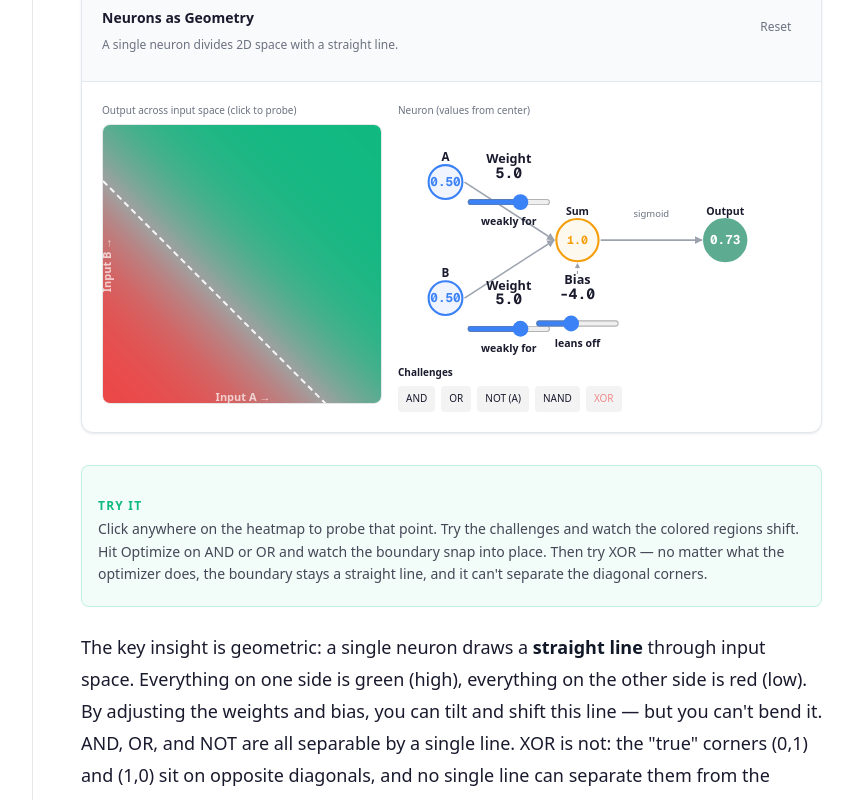
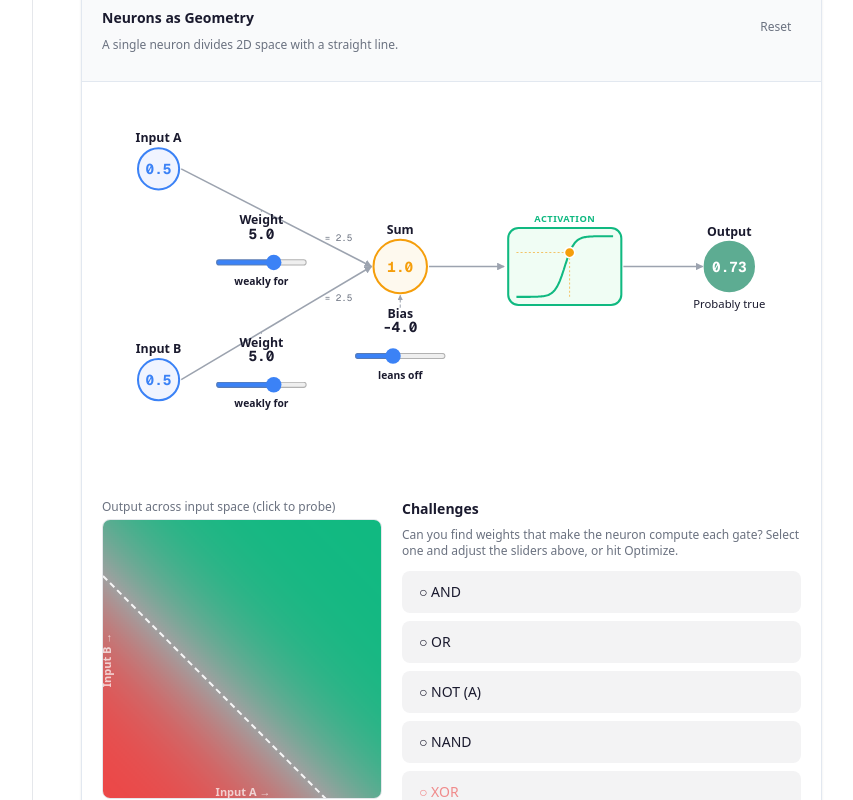
Before and after one commit to robennals/ai-explained, a Next.js app: page /03-neurons in a window 1280 px wide. Shown: the part 6260-7060 px from the top of the page, without its empty margins (223-1076 px from the left). Built offline with nearby package versions, Linux system fonts and the light colour scheme.

Commit message:
More on neurons

```diff
--- a/src/components/widgets/neurons/NeuronGeometry.tsx
+++ b/src/components/widgets/neurons/NeuronGeometry.tsx
@@ -346,16 +346,63 @@ export function NeuronGeometry() {
   const weightedSum = w1 * clickInput.x + w2 * clickInput.y + bias;
   const output = sigmoid(weightedSum);
 
-  // Neuron diagram layout
-  const DW = 360;
-  const DH = 220;
-  const INX = 45;
-  const INA_Y = 55;
-  const INB_Y = 165;
-  const SUMX = 170;
-  const SUMY = 110;
-  const OUTX = 310;
-  const OUTY = 110;
+  const prodA = w1 * clickInput.x;
+  const prodB = w2 * clickInput.y;
+
+  // Neuron diagram layout — matches NeuronPlayground exactly
+  const DW = 680;
+  const DH = 370;
+  const INX = 55;
+  const INA_Y = 65;
+  const INB_Y = 270;
+  const SUMX = 290;
+  const SUMY = 160;
+  const ACTX = 450;
+  const ACTY = 160;
+  const ACTW = 110;
+  const ACTH = 75;
+  const OUTX = 610;
+  const OUTY = 160;
+
+  // Arrow endpoints
+  const aStart = { x: INX + 22, y: INA_Y };
+  const aEnd = { x: SUMX - 28, y: SUMY };
+  const bStart = { x: INX + 22, y: INB_Y };
+  const bEnd = { x: SUMX - 28, y: SUMY };
+
+  // Weight slider attachment points
+  const waX = 155;
+  const waT = (waX - aStart.x) / (aEnd.x - aStart.x);
+  const waY = aStart.y + waT * (aEnd.y - aStart.y);
+  const wbX = 155;
+  const wbT = (wbX - bStart.x) / (bEnd.x - bStart.x);
+  const wbY = bStart.y + wbT * (bEnd.y - bStart.y);
+
+  // Sigmoid curve path
+  const sigmoidPath = useMemo(() => {
+    const pts: string[] = [];
+    const pL = ACTX - ACTW / 2 + 8;
+    const pR = ACTX + ACTW / 2 - 8;
+    const pT = ACTY - ACTH / 2 + 8;
+    const pB = ACTY + ACTH / 2 - 8;
+    for (let i = 0; i <= 100; i++) {
+      const xv = -10 + 20 * (i / 100);
+      const yv = sigmoid(xv);
+      pts.push(
+        `${i === 0 ? "M" : "L"}${(pL + (i / 100) * (pR - pL)).toFixed(1)},${(pB - yv * (pB - pT)).toFixed(1)}`
+      );
+    }
+    return pts.join(" ");
+  }, []);
+
+  // Operating point on sigmoid
+  const opFrac = Math.max(0, Math.min(1, (weightedSum + 10) / 20));
+  const pL = ACTX - ACTW / 2 + 8;
+  const pR = ACTX + ACTW / 2 - 8;
+  const pT = ACTY - ACTH / 2 + 8;
+  const pB = ACTY + ACTH / 2 - 8;
+  const opSx = pL + opFrac * (pR - pL);
+  const opSy = pB - output * (pB - pT);
 
   return (
     <WidgetContainer
@@ -363,10 +410,100 @@ export function NeuronGeometry() {
       description="A single neuron divides 2D space with a straight line."
       onReset={reset}
     >
-      <div className="flex flex-col lg:flex-row gap-4">
+      {/* Row 1: Neuron diagram — full width, matching NeuronPlayground layout */}
+      <svg
+        viewBox={`0 0 ${DW} ${DH}`}
+        className="w-full"
+        aria-label="Interactive neuron diagram"
+      >
+        <defs>
+          <marker id="ng-arrow" viewBox="0 0 10 10" refX="9" refY="5" markerWidth="5" markerHeight="5" orient="auto-start-reverse">
+            <path d="M 0 0 L 10 5 L 0 10 z" fill="#9ca3af" />
+          </marker>
+        </defs>
+
+        {/* === INPUT A === */}
+        <text x={INX} y={INA_Y - 26} textAnchor="middle" className="fill-foreground text-[12px] font-bold pointer-events-none select-none">
+          Input A
+        </text>
+        <circle cx={INX} cy={INA_Y} r={20} fill="#f0f4ff" stroke="#3b82f6" strokeWidth="2" />
+        <text x={INX} y={INA_Y + 5} textAnchor="middle" className="fill-accent text-[14px] font-bold font-mono pointer-events-none select-none">
+          {clickInput.x.toFixed(1)}
+        </text>
+
+        {/* === INPUT B === */}
+        <text x={INX} y={INB_Y - 26} textAnchor="middle" className="fill-foreground text-[12px] font-bold pointer-events-none select-none">
+          Input B
+        </text>
+        <circle cx={INX} cy={INB_Y} r={20} fill="#f0f4ff" stroke="#3b82f6" strokeWidth="2" />
+        <text x={INX} y={INB_Y + 5} textAnchor="middle" className="fill-accent text-[14px] font-bold font-mono pointer-events-none select-none">
+          {clickInput.y.toFixed(1)}
+        </text>
+
+        {/* === ARROW A → SUM === */}
+        <line x1={aStart.x} y1={aStart.y} x2={aEnd.x} y2={aEnd.y} stroke="#9ca3af" strokeWidth="1.5" markerEnd="url(#ng-arrow)" />
+        <line x1={waX} y1={waY} x2={waX} y2={waY + 4} stroke="#9ca3af" strokeWidth="0.8" strokeDasharray="2,2" />
+        <MiniSlider x={waX} y={waY + 4} value={w1} min={-15} max={15} step={0.1} onChange={setW1} label="Weight" interpret={interpretWeight} width={90} />
+        <text x={230} y={aStart.y + 0.82 * (aEnd.y - aStart.y) - 8} textAnchor="middle" className="fill-muted text-[9px] font-mono pointer-events-none select-none">
+          = {prodA.toFixed(1)}
+        </text>
+
+        {/* === ARROW B → SUM === */}
+        <line x1={bStart.x} y1={bStart.y} x2={bEnd.x} y2={bEnd.y} stroke="#9ca3af" strokeWidth="1.5" markerEnd="url(#ng-arrow)" />
+        <line x1={wbX} y1={wbY} x2={wbX} y2={wbY + 4} stroke="#9ca3af" strokeWidth="0.8" strokeDasharray="2,2" />
+        <MiniSlider x={wbX} y={wbY + 4} value={w2} min={-15} max={15} step={0.1} onChange={setW2} label="Weight" interpret={interpretWeight} width={90} />
+        <text x={230} y={bStart.y + 0.82 * (bEnd.y - bStart.y) + 14} textAnchor="middle" className="fill-muted text-[9px] font-mono pointer-events-none select-none">
+          = {prodB.toFixed(1)}
+        </text>
+
+        {/* === SUM NODE === */}
+        <text x={SUMX} y={SUMY - 32} textAnchor="middle" className="fill-foreground text-[12px] font-bold pointer-events-none select-none">
+          Sum
+        </text>
+        <circle cx={SUMX} cy={SUMY} r={26} fill="#fef9ee" stroke="#f59e0b" strokeWidth="2" />
+        <text x={SUMX} y={SUMY + 5} textAnchor="middle" className="fill-warning text-[14px] font-bold font-mono pointer-events-none select-none">
+          {weightedSum.toFixed(1)}
+        </text>
+
+        {/* === BIAS === */}
+        <line x1={SUMX} y1={SUMY + 40} x2={SUMX} y2={SUMY + 28} stroke="#9ca3af" strokeWidth="1" strokeDasharray="3,2" markerEnd="url(#ng-arrow)" />
+        <MiniSlider x={SUMX} y={SUMY + 40} value={bias} min={-20} max={20} step={0.1} onChange={setBias} label="Bias" interpret={interpretBias} width={90} />
+
+        {/* === SUM → ACTIVATION === */}
+        <line x1={SUMX + 28} y1={SUMY} x2={ACTX - ACTW / 2 - 4} y2={ACTY} stroke="#9ca3af" strokeWidth="1.5" markerEnd="url(#ng-arrow)" />
+
+        {/* === ACTIVATION FUNCTION BOX === */}
+        <rect x={ACTX - ACTW / 2} y={ACTY - ACTH / 2} width={ACTW} height={ACTH} rx={10} fill="#f0fdf4" stroke="#10b981" strokeWidth="2" />
+        <text x={ACTX} y={ACTY - ACTH / 2 - 6} textAnchor="middle" className="fill-success text-[9px] font-semibold uppercase tracking-wider pointer-events-none select-none">
+          Activation
+        </text>
+        <path d={sigmoidPath} fill="none" stroke="#10b981" strokeWidth="2" />
+        {/* Operating point crosshairs */}
+        <line x1={opSx} y1={pB} x2={opSx} y2={opSy} stroke="#f59e0b" strokeWidth="1" strokeDasharray="2,2" opacity={0.6} />
+        <line x1={pL} y1={opSy} x2={opSx} y2={opSy} stroke="#f59e0b" strokeWidth="1" strokeDasharray="2,2" opacity={0.6} />
+        <circle cx={opSx} cy={opSy} r={5} fill="#f59e0b" stroke="white" strokeWidth="1.5" />
+
+        {/* === ACTIVATION → OUTPUT === */}
+        <line x1={ACTX + ACTW / 2 + 2} y1={ACTY} x2={OUTX - 26} y2={OUTY} stroke="#9ca3af" strokeWidth="1.5" markerEnd="url(#ng-arrow)" />
+
+        {/* === OUTPUT NODE === */}
+        <text x={OUTX} y={OUTY - 30} textAnchor="middle" className="fill-foreground text-[12px] font-bold pointer-events-none select-none">
+          Output
+        </text>
+        <circle cx={OUTX} cy={OUTY} r={24} fill={outputColor(output)} stroke={outputColor(output)} strokeWidth="2" />
+        <text x={OUTX} y={OUTY + 5} textAnchor="middle" className="fill-white text-[14px] font-bold font-mono pointer-events-none select-none">
+          {output.toFixed(2)}
+        </text>
+        <text x={OUTX} y={OUTY + 40} textAnchor="middle" className="fill-foreground text-[11px] font-medium pointer-events-none select-none">
+          {output >= 0.9 ? "Definitely true" : output >= 0.65 ? "Probably true" : output > 0.35 ? "Uncertain" : output > 0.1 ? "Probably false" : "Definitely false"}
+        </text>
+      </svg>
+
+      {/* Row 2: Canvas + Challenges side by side */}
+      <div className="mt-4 flex flex-col sm:flex-row gap-5 items-start">
         {/* 2D Canvas */}
         <div className="flex-shrink-0">
-          <div className="text-[10px] font-medium text-muted mb-1">
+          <div className="text-xs font-medium text-muted mb-1">
             Output across input space (click to probe)
           </div>
           <div
@@ -380,7 +517,6 @@ export function NeuronGeometry() {
               height={CANVAS_SIZE}
               className="block"
             />
-            {/* SVG overlay for boundary, dots, click marker */}
             <svg
               width={CANVAS_SIZE}
               height={CANVAS_SIZE}
@@ -409,30 +545,10 @@ export function NeuronGeometry() {
                   const correct = target === 1 ? neuronOut > 0.8 : neuronOut < 0.2;
                   return (
                     <g key={i}>
-                      <circle
-                        cx={cx}
-                        cy={cy}
-                        r={12}
-                        fill={target === 1 ? "#10b981" : "#ef4444"}
-                        opacity={0.9}
-                      />
-                      <circle
-                        cx={cx}
-                        cy={cy}
-                        r={12}
-                        fill="none"
-                        stroke="white"
-                        strokeWidth={2}
-                      />
+                      <circle cx={cx} cy={cy} r={12} fill={target === 1 ? "#10b981" : "#ef4444"} opacity={0.9} />
+                      <circle cx={cx} cy={cy} r={12} fill="none" stroke="white" strokeWidth={2} />
                       {correct && (
-                        <text
-                          x={cx}
-                          y={cy + 4}
-                          textAnchor="middle"
-                          fill="white"
-                          fontSize="12"
-                          fontWeight="bold"
-                        >
+                        <text x={cx} y={cy + 4} textAnchor="middle" fill="white" fontSize="12" fontWeight="bold">
                           &#10003;
                         </text>
                       )}
@@ -461,128 +577,69 @@ export function NeuronGeometry() {
           </div>
         </div>
 
-        {/* Neuron diagram */}
+        {/* Challenges panel */}
         <div className="flex-1 min-w-0">
-          <div className="text-[10px] font-medium text-muted mb-1">
-            Neuron (values from {clickPos ? "clicked point" : "center"})
+          <div className="text-sm font-semibold text-foreground mb-2">
+            Challenges
           </div>
-          <svg viewBox={`0 0 ${DW} ${DH}`} className="w-full max-w-[380px]">
-            <defs>
-              <marker id="ng-arrow" viewBox="0 0 10 10" refX="9" refY="5" markerWidth="5" markerHeight="5" orient="auto-start-reverse">
-                <path d="M 0 0 L 10 5 L 0 10 z" fill="#9ca3af" />
-              </marker>
-            </defs>
-
-            {/* Input A */}
-            <text x={INX} y={INA_Y - 20} textAnchor="middle" className="fill-foreground text-[11px] font-bold pointer-events-none select-none">
-              A
-            </text>
-            <circle cx={INX} cy={INA_Y} r={16} fill="#f0f4ff" stroke="#3b82f6" strokeWidth="2" />
-            <text x={INX} y={INA_Y + 4} textAnchor="middle" className="fill-accent text-[12px] font-bold font-mono pointer-events-none select-none">
-              {clickInput.x.toFixed(2)}
-            </text>
-
-            {/* Input B */}
-            <text x={INX} y={INB_Y - 20} textAnchor="middle" className="fill-foreground text-[11px] font-bold pointer-events-none select-none">
-              B
-            </text>
-            <circle cx={INX} cy={INB_Y} r={16} fill="#f0f4ff" stroke="#3b82f6" strokeWidth="2" />
-            <text x={INX} y={INB_Y + 4} textAnchor="middle" className="fill-accent text-[12px] font-bold font-mono pointer-events-none select-none">
-              {clickInput.y.toFixed(2)}
-            </text>
-
-            {/* Arrow A → Sum */}
-            <line x1={INX + 18} y1={INA_Y} x2={SUMX - 22} y2={SUMY} stroke="#9ca3af" strokeWidth="1.5" markerEnd="url(#ng-arrow)" />
-            <MiniSlider x={105} y={INA_Y - 28} value={w1} min={-15} max={15} step={0.1} onChange={setW1} label="Weight" interpret={interpretWeight} width={80} />
-
-            {/* Arrow B → Sum */}
-            <line x1={INX + 18} y1={INB_Y} x2={SUMX - 22} y2={SUMY} stroke="#9ca3af" strokeWidth="1.5" markerEnd="url(#ng-arrow)" />
-            <MiniSlider x={105} y={INB_Y - 18} value={w2} min={-15} max={15} step={0.1} onChange={setW2} label="Weight" interpret={interpretWeight} width={80} />
-
-            {/* Sum node */}
-            <circle cx={SUMX} cy={SUMY} r={20} fill="#fef9ee" stroke="#f59e0b" strokeWidth="2" />
-            <text x={SUMX} y={SUMY + 4} textAnchor="middle" className="fill-warning text-[11px] font-bold font-mono pointer-events-none select-none">
-              {weightedSum.toFixed(1)}
-            </text>
-            <text x={SUMX} y={SUMY - 24} textAnchor="middle" className="fill-foreground text-[10px] font-bold pointer-events-none select-none">
-              Sum
-            </text>
-
-            {/* Bias */}
-            <line x1={SUMX} y1={SUMY + 32} x2={SUMX} y2={SUMY + 22} stroke="#9ca3af" strokeWidth="1" strokeDasharray="3,2" markerEnd="url(#ng-arrow)" />
-            <MiniSlider x={SUMX} y={SUMY + 32} value={bias} min={-20} max={20} step={0.1} onChange={setBias} label="Bias" interpret={interpretBias} width={80} />
-
-            {/* Sum → Output */}
-            <line x1={SUMX + 22} y1={SUMY} x2={OUTX - 22} y2={OUTY} stroke="#9ca3af" strokeWidth="1.5" markerEnd="url(#ng-arrow)" />
-            <text x={(SUMX + OUTX) / 2} y={OUTY - 22} textAnchor="middle" className="fill-muted text-[9px] pointer-events-none select-none">
-              sigmoid
-            </text>
-
-            {/* Output node */}
-            <text x={OUTX} y={OUTY - 24} textAnchor="middle" className="fill-foreground text-[10px] font-bold pointer-events-none select-none">
-              Output
-            </text>
-            <circle cx={OUTX} cy={OUTY} r={20} fill={outputColor(output)} stroke={outputColor(output)} strokeWidth="2" />
-            <text x={OUTX} y={OUTY + 4} textAnchor="middle" className="fill-white text-[12px] font-bold font-mono pointer-events-none select-none">
-              {output.toFixed(2)}
-            </text>
-          </svg>
-
-          {/* Challenges */}
-          <div className="mt-2">
-            <div className="text-[10px] font-semibold text-foreground mb-1">Challenges</div>
-            <div className="flex flex-wrap gap-1.5">
+          <div className="text-xs text-muted mb-3">
+            Can you find weights that make the neuron compute each gate? Select one and adjust the sliders above, or hit Optimize.
+          </div>
+          <div className="flex flex-col gap-2">
             {(["AND", "OR", "NOT (A)", "NAND"] as GateName[]).map((gate) => (
               <button
                 key={gate}
                 onClick={() => activateChallenge(gate)}
-                  className={`px-2 py-1 text-[10px] font-medium rounded transition-colors ${
+                className={`w-full text-left px-4 py-2.5 text-sm font-medium rounded-lg transition-colors ${
                   gatesSolved[gate]
-                      ? "bg-success/20 text-success"
+                    ? "bg-success/10 text-success border border-success/30"
                     : activeChallenge === gate
-                      ? "bg-accent/20 text-accent"
-                      : "bg-foreground/5 text-foreground hover:bg-foreground/10"
+                    ? "bg-accent/10 text-accent border border-accent/30"
+                    : "bg-foreground/5 text-foreground hover:bg-foreground/10 border border-transparent"
                 }`}
               >
-                  {gatesSolved[gate] ? "✓ " : ""}{gate}
+                {gatesSolved[gate] ? "✓ " : activeChallenge === gate ? "▸ " : "○ "}
+                {gate}
               </button>
             ))}
             <button
               onClick={() => activateChallenge("XOR")}
-                className={`px-2 py-1 text-[10px] font-medium rounded transition-colors ${
+              className={`w-full text-left px-4 py-2.5 text-sm font-medium rounded-lg transition-colors ${
                 activeChallenge === "XOR"
-                    ? "bg-error/20 text-error"
-                    : "bg-foreground/5 text-error/60 hover:text-error"
+                  ? "bg-error/10 text-error border border-error/30"
+                  : "bg-foreground/5 text-error/60 hover:text-error border border-transparent"
               }`}
             >
-                XOR
+              {activeChallenge === "XOR" ? "▸ " : "○ "}XOR
             </button>
           </div>
+
           {activeChallenge && (
-              <div className="mt-2 flex items-center gap-2">
+            <div className="mt-4 flex flex-col gap-2">
               <button
                 onClick={startOptimize}
-                  className={`px-3 py-1.5 text-[10px] font-medium rounded-md transition-colors ${
+                className={`w-full px-4 py-3 text-sm font-semibold rounded-lg transition-colors ${
                   isOptimizing
                     ? "bg-error text-white hover:bg-error/80"
                     : "bg-accent text-white hover:bg-accent/80"
                 }`}
               >
-                  {isOptimizing ? "Stop" : "Optimize"}
+                {isOptimizing ? "Stop Optimizing" : "Optimize"}
               </button>
               {xorFailed && (
-                  <span className="text-[10px] font-medium text-error">
+                <div className="text-sm font-medium text-error text-center py-1">
                   Can&apos;t solve it — the boundary is always a straight line!
-                  </span>
+                </div>
               )}
               {!xorFailed && activeChallenge !== "XOR" && gatesSolved[activeChallenge] && (
-                  <span className="text-[10px] font-medium text-success">Solved!</span>
+                <div className="text-sm font-medium text-success text-center py-1">
+                  Solved!
+                </div>
               )}
             </div>
           )}
         </div>
       </div>
-      </div>
     </WidgetContainer>
   );
 }
```
Lines whose indentation alone changed are shown as unchanged.
